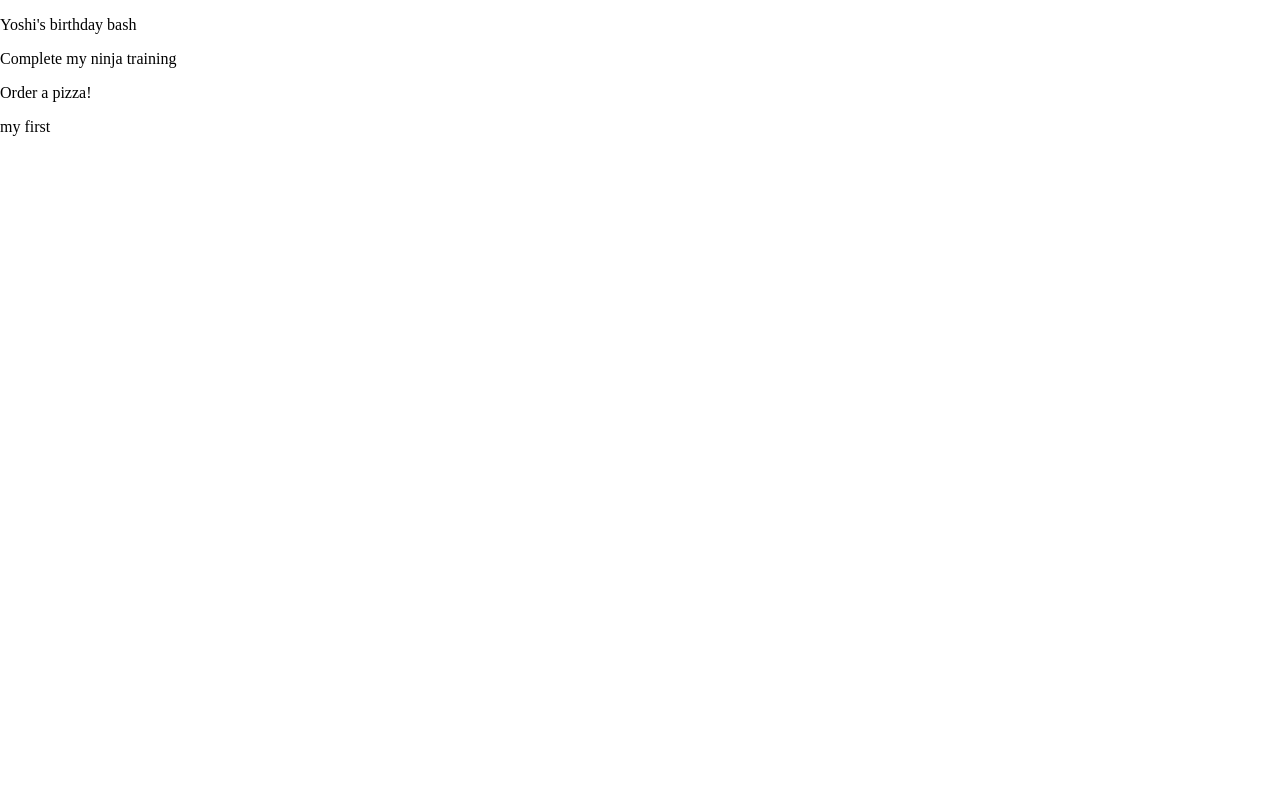
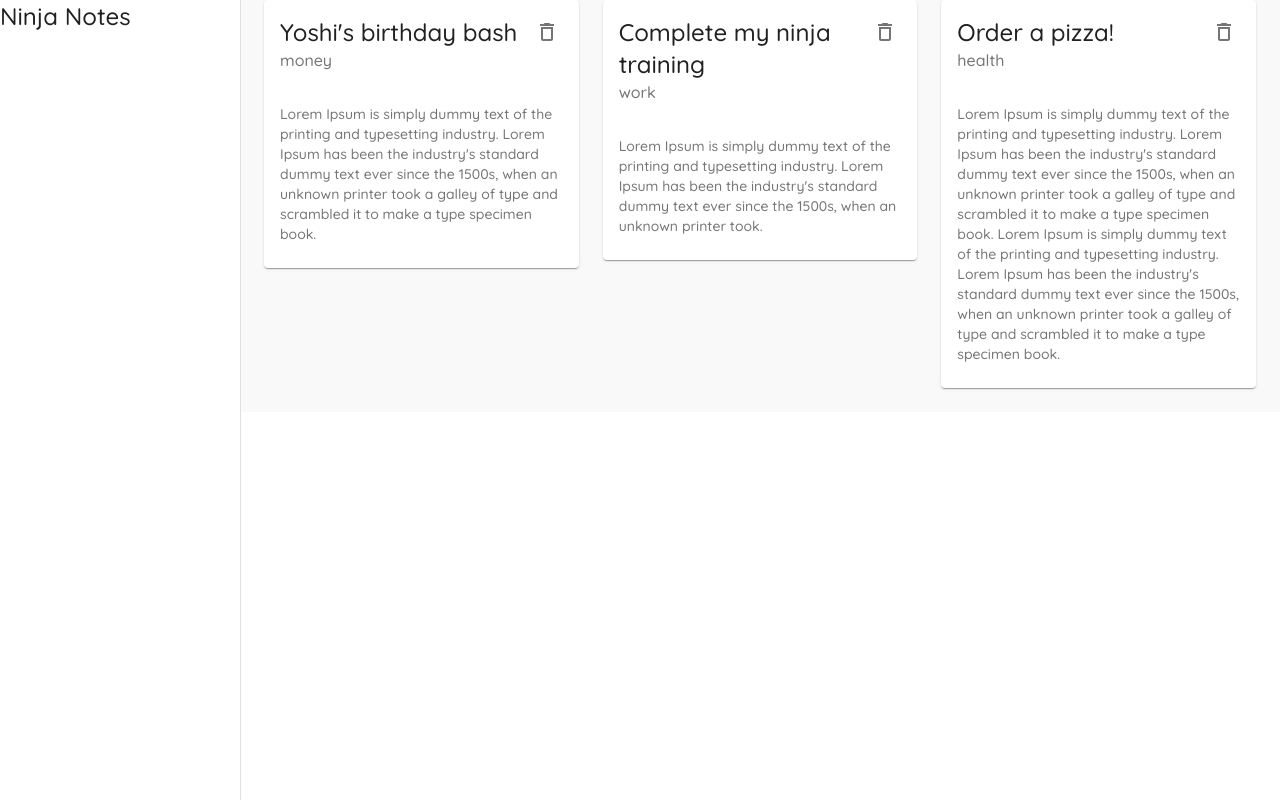
Before and after one commit to rahulmlokurte/notely, a React (Create React App) app: page / in a window 1280 px wide. Built offline with nearby package versions, Linux system fonts and the light colour scheme; data requests are answered from the project's data file.

Commit message:
Adding drawer and delete note

```diff
--- a/data/db.json
+++ b/data/db.json
@@ -17,12 +17,6 @@
       "details": "Lorem Ipsum is simply dummy text of the printing and typesetting industry. Lorem Ipsum has been the industry's standard dummy text ever since the 1500s, when an unknown printer took a galley of type and scrambled it to make a type specimen book.\nLorem Ipsum is simply dummy text of the printing and typesetting industry. Lorem Ipsum has been the industry's standard dummy text ever since the 1500s, when an unknown printer took a galley of type and scrambled it to make a type specimen book.",
       "category": "health",
       "id": 3
-    },
-    {
-      "title": "my first",
-      "details": "sjdjdd",
-      "category": "work",
-      "id": 4
     }
   ]
 }
--- a/src/App.js
+++ b/src/App.js
@@ -3,6 +3,7 @@ import Create from "./pages/Create";
 import Notes from "./pages/Notes";
 import { createTheme, ThemeProvider } from "@material-ui/core";
 import { purple } from "@material-ui/core/colors";
+import Layout from "./components/Layout";
 
 function App() {
   const theme = createTheme({
@@ -23,6 +24,7 @@ function App() {
   return (
     <ThemeProvider theme={theme}>
       <Router>
+        <Layout>
           <Switch>
             <Route exact path="/">
               <Notes />
@@ -31,6 +33,7 @@ function App() {
               <Create />
             </Route>
           </Switch>
+        </Layout>
       </Router>
     </ThemeProvider>
   );
--- /dev/null
+++ b/src/components/Layout.js
@@ -0,0 +1,40 @@
+import { Drawer, makeStyles, Typography } from "@material-ui/core";
+import React from "react";
+
+const drawerWidth = 240;
+const useStyles = makeStyles({
+  page: {
+    background: "#f9f9f9",
+    width: "100%",
+  },
+  drawer: {
+    width: drawerWidth,
+  },
+  drawerPaper: {
+    width: drawerWidth,
+  },
+  root: {
+    display: "flex",
+  },
+});
+export default function Layout({ children }) {
+  const classes = useStyles();
+  return (
+    <div className={classes.root}>
+      {/* app bar */}
+
+      {/* side drawer */}
+      <Drawer
+        className={classes.drawer}
+        variant="permanent"
+        anchor="left"
+        classes={{ paper: classes.drawerPaper }}
+      >
+        <div>
+          <Typography variant="h5">Ninja Notes</Typography>
+        </div>
+      </Drawer>
+      <div className={classes.page}>{children}</div>
+    </div>
+  );
+}
--- /dev/null
+++ b/src/components/NoteCard.js
@@ -0,0 +1,29 @@
+import React from "react";
+import Card from "@material-ui/core/Card";
+import CardHeader from "@material-ui/core/CardHeader";
+import CardContent from "@material-ui/core/CardContent";
+import { IconButton, Typography } from "@material-ui/core";
+import { DeleteOutlined } from "@material-ui/icons";
+
+export default function NoteCard({ note, handleDelete }) {
+  return (
+    <div>
+      <Card elevation={1}>
+        <CardHeader
+          action={
+            <IconButton onClick={() => handleDelete(note.id)}>
+              <DeleteOutlined />
+            </IconButton>
+          }
+          title={note.title}
+          subheader={note.category}
+        />
+        <CardContent>
+          <Typography variant="body2" color="textSecondary">
+            {note.details}
+          </Typography>
+        </CardContent>
+      </Card>
+    </div>
+  );
+}
--- a/src/pages/Notes.js
+++ b/src/pages/Notes.js
@@ -1,4 +1,8 @@
 import { useEffect, useState } from "react";
+import Grid from "@material-ui/core/Grid";
+import Paper from "@material-ui/core/Paper";
+import { Container } from "@material-ui/core";
+import NoteCard from "../components/NoteCard";
 
 const Notes = () => {
   const [notes, setNotes] = useState([]);
@@ -7,12 +11,26 @@ const Notes = () => {
       .then((res) => res.json())
       .then((data) => setNotes(data));
   }, []);
+
+  const handleDelete = async (id) => {
+    await fetch("http://localhost:8000/notes/" + id, {
+      method: "DELETE",
+    });
+
+    const newNote = notes.filter((note) => note.id !== id);
+    setNotes(newNote);
+  };
   return (
-    <>
-      {notes.map((note) => (
-        <p key={note.id}>{note.title}</p>
-      ))}
-    </>
+    <Container>
+      <Grid container spacing={3}>
+        {notes.map((note) => (
+          <Grid item key={note.id} xs={12} md={6} lg={4}>
+            <NoteCard note={note} handleDelete={handleDelete} />
+          </Grid>
+        ))}
+        <Grid item></Grid>
+      </Grid>
+    </Container>
   );
 };
 
```
Lines whose indentation alone changed are shown as unchanged.
